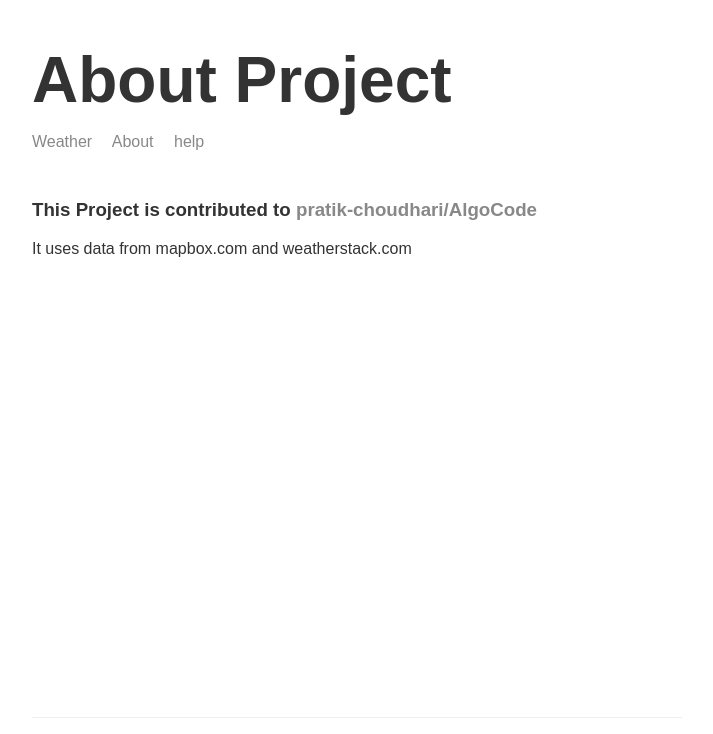
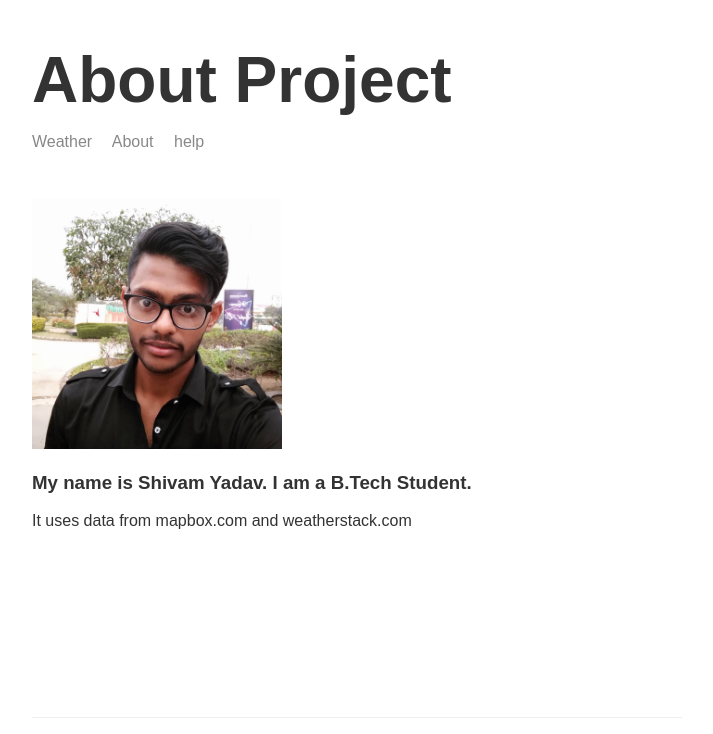
Before and after one commit to ShivamYadav-Coding/weather-app, a Node server app: page /about in a window 1280 px wide. Shown: the top 734 px of the page, without its empty margins (283-996 px from the left). Run offline with Node 20, Linux system fonts and the light colour scheme; some libraries are stand-ins or nearby versions.

Commit message:
did changes in about page

```diff
--- a/templates/views/about.hbs
+++ b/templates/views/about.hbs
@@ -11,7 +11,8 @@
     <body>
         <div class="main-content">
         {{>header}}
-        <h3 id="projectInfo">This Project is contributed to <a href="https://github.com/pratik-choudhari/AlgoCode">pratik-choudhari/AlgoCode</a></h2>
+        <img class="portrait" src="/img/profile.jpg" alt="">
+        <h3>My name is Shivam Yadav. I am a B.Tech Student.</h2>
         <p>It uses data from mapbox.com and weatherstack.com</p>
         </div>
         {{>footer}}
```
Also changed, not shown: public/img/profile.jpg.
